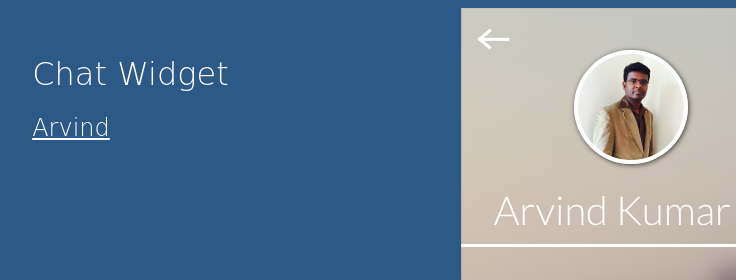
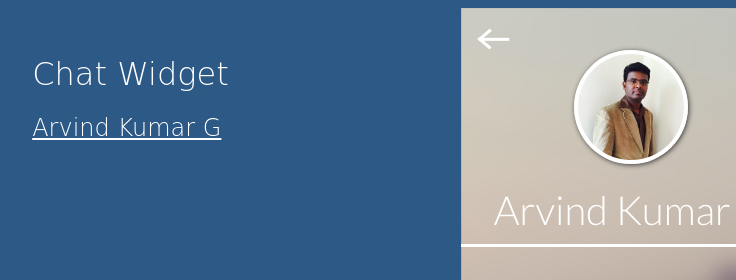
Before and after one commit to gak091/myprofileui, a website: page profilebot.html in a window 1280 px wide. Shown: the top 280 px of the page, 39-775 px from the left. Drawn offline with Linux system fonts and the light colour scheme.

Commit message:
no message

```diff
--- a/profilebot.html
+++ b/profilebot.html
@@ -14,7 +14,7 @@
     <div class="info-panel">
         <div class="info-title">
             <h1>Chat Widget</h1>
-            <h2> <a rel="nofollow" target="_new" href="#">Arvind</a></h2>
+            <h2> <a rel="nofollow" target="_new" href="#">Arvind Kumar G</a></h2>
         </div>
     </div>
     <div class="phone-canvas">
```
